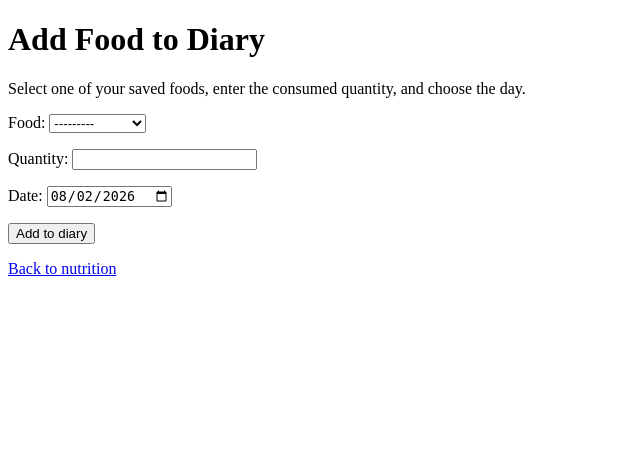
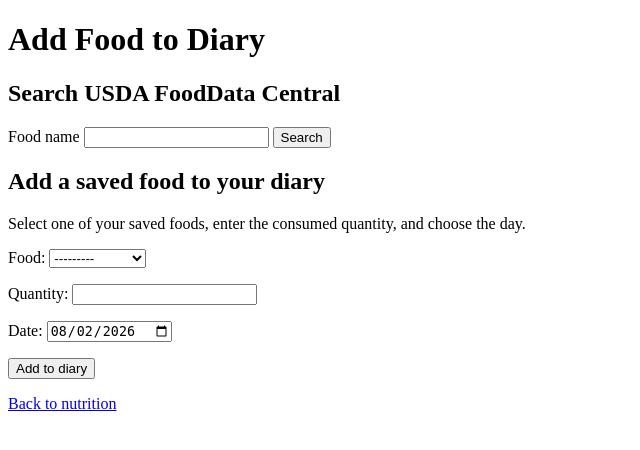
Before and after one commit to Aleksandar598/TitanFitnessApp, a Django app: page /food-log/add/ in a window 1280 px wide. Shown: the top 450 px of the page, without its empty margins (0-640 px from the left). Run offline with Django 5.2, Linux system fonts and the light colour scheme; a user stored in the database is signed in; tables that the repository leaves empty hold one stand-in row (values such as "Sample post").

Commit message:
Added USDA api connection and extended create_food_log.html

```diff
--- a/TitanFitnessApp/TitanFitnessApp/settings.py
+++ b/TitanFitnessApp/TitanFitnessApp/settings.py
@@ -11,6 +11,8 @@ https://docs.djangoproject.com/en/6.0/ref/settings/
 """
 
 from pathlib import Path
+
+from key import API_KEY
 
 # Build paths inside the project like this: BASE_DIR / 'subdir'.
 BASE_DIR = Path(__file__).resolve().parent.parent
@@ -122,3 +124,4 @@ STATIC_URL = 'static/'
 
 AUTH_USER_MODEL = 'users.CustomUser'
 LOGIN_URL = 'login'
+USDA_FDC_API_KEY = API_KEY
--- a/TitanFitnessApp/nutrition/forms/FoodLogForm.py
+++ b/TitanFitnessApp/nutrition/forms/FoodLogForm.py
@@ -23,3 +23,35 @@ class FoodLogForm(forms.ModelForm):
         if quantity <= 0:
             raise forms.ValidationError('Quantity must be greater than 0.')
         return quantity
+
+
+class USDAFoodLogForm(forms.Form):
+    fdc_id = forms.IntegerField(widget=forms.HiddenInput)
+    quantity = forms.FloatField(min_value=0.01, widget=forms.NumberInput(attrs={'min': '0.01', 'step': '0.01'}))
+    date = forms.DateField(initial=timezone.localdate, widget=forms.DateInput(attrs={'type': 'date'}))
+
+    def __init__(self, *args, search_results, **kwargs):
+        super().__init__(*args, **kwargs)
+        self.search_results = {str(food['fdc_id']): food for food in search_results if food.get('fdc_id') is not None}
+
+    def clean_fdc_id(self):
+        fdc_id = self.cleaned_data['fdc_id']
+        try:
+            self.selected_food = self.search_results[str(fdc_id)]
+        except KeyError:
+            raise forms.ValidationError('This USDA search result is no longer available. Search again.')
+        return fdc_id
+
+    def clean(self):
+        cleaned_data = super().clean()
+        if not hasattr(self, 'selected_food'):
+            return cleaned_data
+
+        food = self.selected_food
+        serving_size = food.get('serving_size')
+        quantity_type = (food.get('serving_size_unit') or '').lower()
+        if not serving_size or serving_size <= 0 or quantity_type not in ('g', 'ml'):
+            raise forms.ValidationError('USDA did not provide a usable serving size in grams or milliliters for this food.')
+        if any(food.get(nutrient) is None for nutrient in ('calories', 'protein', 'carbohydrates', 'fat')):
+            raise forms.ValidationError('USDA did not provide complete nutrition information for this food.')
+        return cleaned_data
--- a/TitanFitnessApp/nutrition/forms/__init__.py
+++ b/TitanFitnessApp/nutrition/forms/__init__.py
@@ -1,2 +1,2 @@
 
-from .FoodLogForm import FoodLogForm
+from .FoodLogForm import FoodLogForm, USDAFoodLogForm
--- /dev/null
+++ b/TitanFitnessApp/nutrition/services/usda.py
@@ -0,0 +1,61 @@
+
+import json
+from urllib.error import HTTPError, URLError
+from urllib.parse import urlencode
+from urllib.request import urlopen
+
+from django.conf import settings
+
+USDA_SEARCH_URL = 'https://api.nal.usda.gov/fdc/v1/foods/search'
+
+
+class USDAApiError(Exception):
+    """Raised when USDA API fails"""
+
+
+def search_foods(query, *, page_size=10, api_key=None):
+    query = query.strip() if isinstance(query, str) else ''
+    if not query:
+        raise ValueError('A food search query is required.')
+    if not 1 <= page_size <= 200:
+        raise ValueError('page_size must be between 1 and 200.')
+
+    api_key = api_key or settings.USDA_FDC_API_KEY
+    if not api_key:
+        raise USDAApiError('USDA_FDC_API_KEY is not configured.')
+
+    url = f'{USDA_SEARCH_URL}?{urlencode({"api_key": api_key, "query": query, "pageSize": page_size})}'
+    try:
+        with urlopen(url, timeout=10) as response:
+            payload = json.loads(response.read().decode('utf-8'))
+    except (HTTPError, URLError, TimeoutError, json.JSONDecodeError) as error:
+        raise USDAApiError('Unable to retrieve food data from USDA.') from error
+
+    return [_normalise_food(food) for food in payload.get('foods', [])]
+
+
+def _normalise_food(food):
+    nutrients = food.get('foodNutrients', [])
+    return {
+        'fdc_id': food.get('fdcId'),
+        'description': food.get('description', ''),
+        'data_type': food.get('dataType', ''),
+        'brand_owner': food.get('brandOwner', ''),
+        'serving_size': food.get('servingSize'),
+        'serving_size_unit': food.get('servingSizeUnit', ''),
+        'calories': _nutrient_value(nutrients, names=('Energy',), numbers=('208',)),
+        'protein': _nutrient_value(nutrients, names=('Protein',), numbers=('203',)),
+        'carbohydrates': _nutrient_value(
+            nutrients,
+            names=('Carbohydrate, by difference',),
+            numbers=('205',),
+        ),
+        'fat': _nutrient_value(nutrients, names=('Total lipid (fat)',), numbers=('204',)),
+    }
+
+
+def _nutrient_value(nutrients, *, names, numbers):
+    for nutrient in nutrients:
+        if nutrient.get('nutrientName') in names or str(nutrient.get('nutrientNumber')) in numbers:
+            return nutrient.get('value')
+    return None
--- a/TitanFitnessApp/nutrition/views.py
+++ b/TitanFitnessApp/nutrition/views.py
@@ -2,8 +2,9 @@ from django.contrib.auth.decorators import login_required
 from django.shortcuts import render, redirect, get_object_or_404
 
 from nutrition.forms.CreateFoodForm import CreateFoodForm
-from nutrition.forms.FoodLogForm import FoodLogForm
+from nutrition.forms.FoodLogForm import FoodLogForm, USDAFoodLogForm
 from nutrition.models import Food, FoodLog
+from nutrition.services.usda import USDAApiError, search_foods
 
 
 @login_required
@@ -31,19 +32,52 @@ def saved_view_foods(request):
 
 @login_required
 def create_food_log_view(request):
-    if request.method == 'POST':
-        form = FoodLogForm(request.POST, user=request.user)
-        if form.is_valid():
-            food_log = form.save(commit=False)
-            food_log.user = request.user
-            food_log.save()
-            return redirect('nutrition')
-    else:
-        form = FoodLogForm(user=request.user)
+    action = request.POST.get('action', 'manual') if request.method == 'POST' else None
+    search_query = request.GET.get('q', '').strip()
+    search_results = request.session.get('usda_search_results', [])
+    search_error = None
+    if search_query:
+        try:
+            search_results = search_foods(search_query)
+            request.session['usda_search_results'] = search_results
+        except (USDAApiError, ValueError) as error:
+            search_error = str(error)
+
+    manual_form = FoodLogForm(request.POST if request.method == 'POST' and action == 'manual' else None, user=request.user)
+    usda_form = USDAFoodLogForm(
+        request.POST if request.method == 'POST' and action == 'usda' else None,
+        search_results=search_results,
+    )
+
+    if request.method == 'POST' and action == 'manual' and manual_form.is_valid():
+        food_log = manual_form.save(commit=False)
+        food_log.user = request.user
+        food_log.save()
+        return redirect('nutrition')
+
+    if request.method == 'POST' and action == 'usda' and usda_form.is_valid():
+        food = usda_form.selected_food
+        multiplier = usda_form.cleaned_data['quantity'] / food['serving_size']
+        FoodLog.objects.create(
+            user=request.user,
+            food_name=food['description'],
+            quantity=usda_form.cleaned_data['quantity'],
+            quantity_type=food['serving_size_unit'].lower(),
+            calories=round(food['calories'] * multiplier, 2),
+            protein=round(food['protein'] * multiplier, 2),
+            carbohydrates=round(food['carbohydrates'] * multiplier, 2),
+            fat=round(food['fat'] * multiplier, 2),
+            date=usda_form.cleaned_data['date'],
+        )
+        return redirect('nutrition')
 
     return render(request, 'nutrition/create_food_log.html', {
-        'form': form,
+        'manual_form': manual_form,
+        'usda_form': usda_form,
         'has_saved_foods': Food.objects.filter(user=request.user).exists(),
+        'search_query': search_query,
+        'search_results': search_results,
+        'search_error': search_error,
     })
 
 
--- a/TitanFitnessApp/templates/nutrition/create_food_log.html
+++ b/TitanFitnessApp/templates/nutrition/create_food_log.html
@@ -6,6 +6,63 @@
 </head>
 <body>
     <h1>Add Food to Diary</h1>
+
+    <section>
+        <h2>Search USDA FoodData Central</h2>
+        <form method="get">
+            <label for="food-search">Food name</label>
+            <input id="food-search" type="search" name="q" value="{{ search_query }}" required>
+            <button type="submit">Search</button>
+        </form>
+
+        {% if search_error %}
+            <p>{{ search_error }}</p>
+        {% endif %}
+
+        {% if search_results %}
+            <h3>Search results</h3>
+            {{ usda_form.non_field_errors }}
+            {{ usda_form.fdc_id.errors }}
+            {{ usda_form.quantity.errors }}
+            {{ usda_form.date.errors }}
+            <ul>
+                {% for food in search_results %}
+                    <li>
+                        <strong>{{ food.description }}</strong>
+                        {% if food.brand_owner %} — {{ food.brand_owner }}{% endif %}
+                        <br>
+                        {% if food.serving_size %}
+                            USDA serving: {{ food.serving_size }} {{ food.serving_size_unit }}<br>
+                        {% endif %}
+                        Calories: {{ food.calories|default_if_none:"Unknown" }} kcal ·
+                        Protein: {{ food.protein|default_if_none:"Unknown" }} g ·
+                        Carbohydrates: {{ food.carbohydrates|default_if_none:"Unknown" }} g ·
+                        Fat: {{ food.fat|default_if_none:"Unknown" }} g
+                        <form method="post">
+                            {% csrf_token %}
+                            <input type="hidden" name="action" value="usda">
+                            <input type="hidden" name="fdc_id" value="{{ food.fdc_id }}">
+                            <p>
+                                <label>Consumed quantity</label>
+                                <input type="number" name="quantity" min="0.01" step="0.01" required>
+                                {{ food.serving_size_unit }}
+                            </p>
+                            <p>
+                                <label>Date</label>
+                                <input type="date" name="date" value="{{ usda_form.date.value|date:'Y-m-d' }}" required>
+                            </p>
+                            <button type="submit">Add USDA food to diary</button>
+                        </form>
+                    </li>
+                {% endfor %}
+            </ul>
+        {% elif search_query and not search_error %}
+            <p>No USDA foods matched “{{ search_query }}”.</p>
+        {% endif %}
+    </section>
+
+    <section>
+    <h2>Add a saved food to your diary</h2>
     <p>Select one of your saved foods, enter the consumed quantity, and choose the day.</p>
 
     {% if not has_saved_foods %}
@@ -14,10 +71,12 @@
     {% else %}
         <form method="post">
             {% csrf_token %}
-            {{ form.as_p }}
+            <input type="hidden" name="action" value="manual">
+            {{ manual_form.as_p }}
             <button type="submit">Add to diary</button>
         </form>
     {% endif %}
+    </section>
 
     <p><a href="{% url 'nutrition' %}">Back to nutrition</a></p>
 </body>
```
Also changed, not shown: TitanFitnessApp/nutrition/tests/test_food_log_view.py (+50 -0 lines), TitanFitnessApp/nutrition/tests/test_usda_service.py (added, +71 -0 lines).
